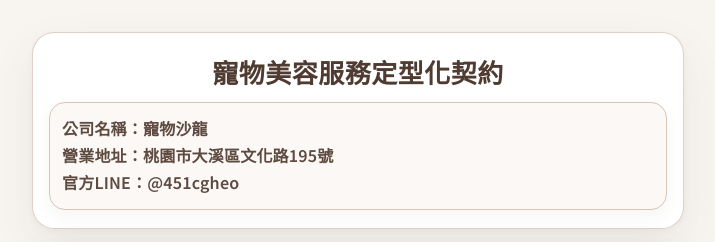
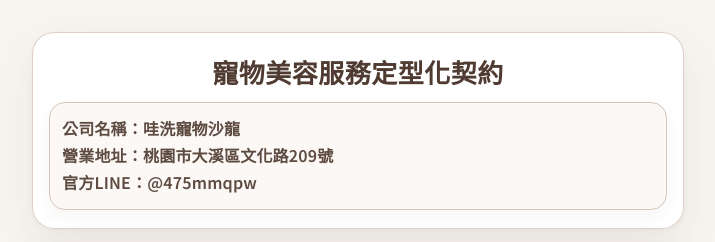
Before and after one commit to washpetspa/tang, a plain HTML site: page index.html in a window 1280 px wide. Shown: the top 242 px of the page, without its empty margins (282-997 px from the left). Drawn offline with Linux system fonts and the light colour scheme.

Commit message:
Update index.html

```diff
--- a/index.html
+++ b/index.html
@@ -327,9 +327,9 @@
   <script>
     window.STORE_CONFIG = {
       contractTitle: "寵物美容服務定型化契約",
-      storeName: "寵物沙龍",
-      storeAddress: "桃園市大溪區文化路195號",
-      storeLine: "@451cgheo",
+      storeName: "哇洗寵物沙龍",
+      storeAddress: "桃園市大溪區文化路209號",
+      storeLine: "@475mmqpw",
       liffId: "2009929219-jqjP1mc8",
       googleScriptUrl: "https://script.google.com/macros/s/AKfycbw0RXaxsp-qCKzXiP-BJvh3657-f4TyVeIm2ZqOq2F1307AVkV_A1welZhuY9ON5Ag/exec",
       sharedSecret: "890912"
```
